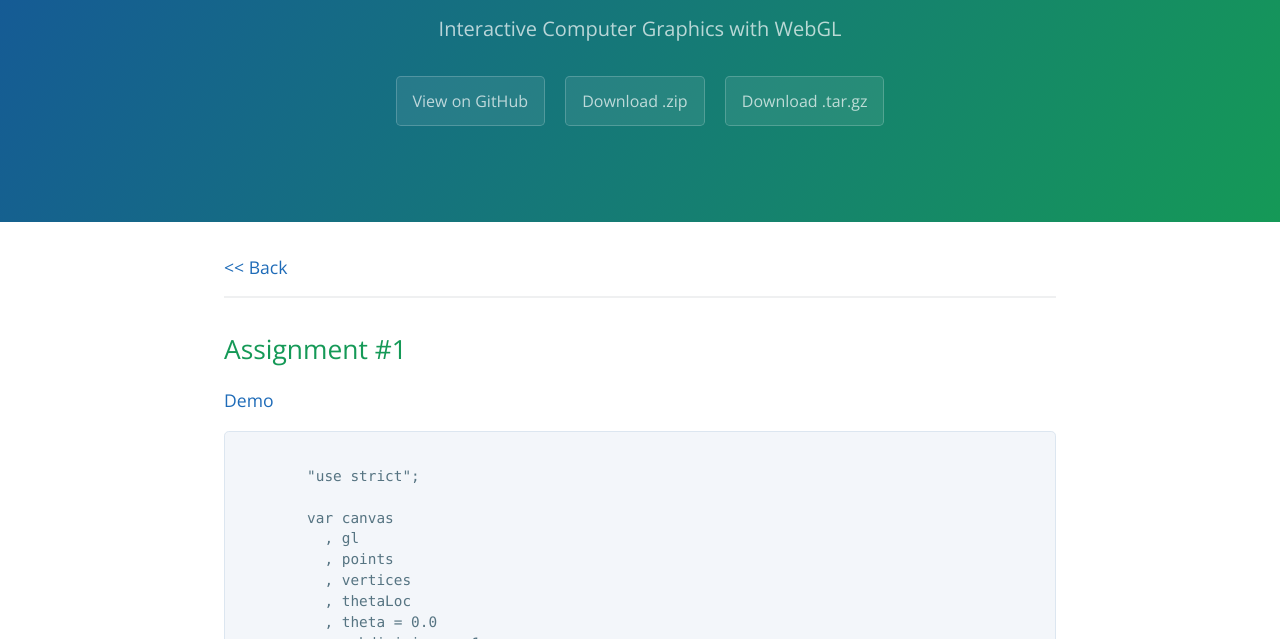
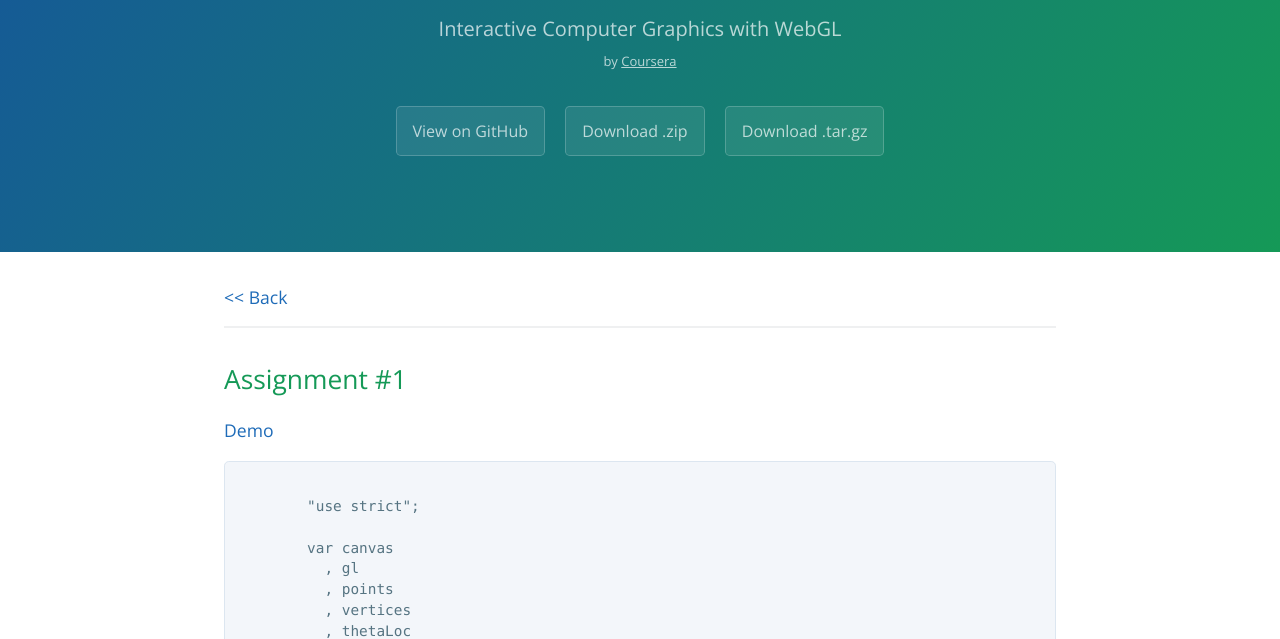
Before and after one commit to cbmono/webgl, a plain HTML site: page pages/assignment_01.html in a window 1280 px wide. Shown: the part 161-800 px from the top of the page. Drawn offline with nearby package versions, Linux system fonts and the light colour scheme; files that its build step writes are made by us from their sources.

Commit message:
Reference to coursera

```diff
--- a/pages/assignment_01.html
+++ b/pages/assignment_01.html
@@ -14,7 +14,11 @@
   <body>
     <section class="page-header">
       <h1 class="project-name">WebGL</h1>
-      <h2 class="project-tagline">Interactive Computer Graphics with WebGL</h2>
+      <h2 class="project-tagline">
+        Interactive Computer Graphics with WebGL
+        <br />
+        <span>by <a href="https://www.coursera.org/course/webgl">Coursera</a></span>
+      </h2>
 
       <a href="https://github.com/cbmono/webgl" class="btn">View on GitHub</a>
       <a href="https://github.com/cbmono/webgl/zipball/master" class="btn">Download .zip</a>
```
